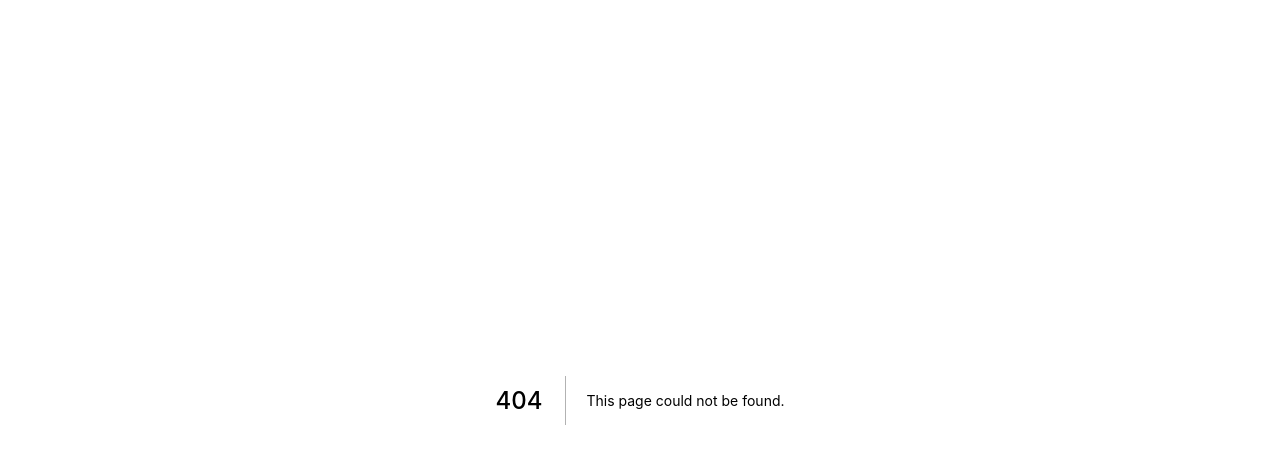
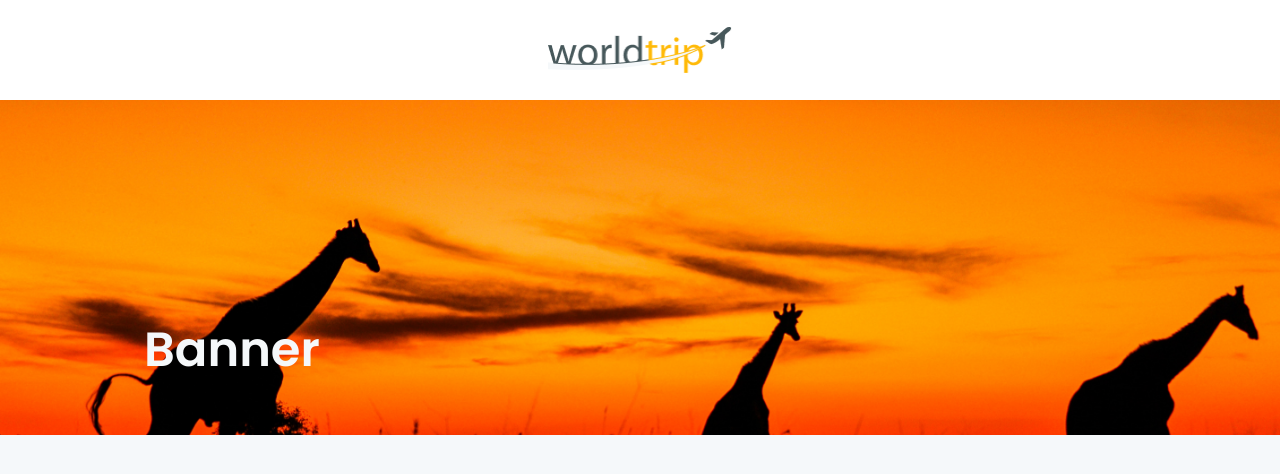
Before and after one commit to lemartins07/world-trip, a Next.js app: page /continent/africa in a window 1280 px wide. Before the commit this address had no page. Shown: the top 474 px of the page. Built offline with nearby package versions, Linux system fonts and the light colour scheme.

Commit message:
Banner content complete resolves #5

```diff
--- /dev/null
+++ b/src/components/ContinentBanner/index.tsx
@@ -0,0 +1,30 @@
+import { Flex, Heading } from '@chakra-ui/react';
+
+export function ContinentBanner() {
+  return (
+    <Flex
+      w="100%"
+      h={['163px', '250px', '250px', '335px']}
+      bgImage="url(/images/africa.jpg)"
+      backgroundPosition="center"
+      backgroundSize="cover"
+    >
+      <Flex
+        align={['center', 'center', 'center', 'flex-end']}
+        justifyContent={['center', 'center', 'center', 'flex-start']}
+        py={['', '14']}
+        px={['', '36']}
+        maxW="1160px"
+        w="100%"
+      >
+        <Heading
+          color="gray.100"
+          fontWeight="semibold"
+          fontSize={['3xl', '5xl']}
+        >
+          Banner
+        </Heading>
+      </Flex>
+    </Flex>
+  );
+}
--- a/src/components/Slider/index.tsx
+++ b/src/components/Slider/index.tsx
@@ -26,6 +26,7 @@ export function Slider() {
             image="/images/africa.jpg"
             title="África"
             subtitle="o continente mais quente"
+            url="africa"
           />
         </SwiperSlide>
         <SwiperSlide>
@@ -33,6 +34,7 @@ export function Slider() {
             image="/images/asia.jpg"
             title="Ásia"
             subtitle="o maior continente"
+            url="asia"
           />
         </SwiperSlide>
         <SwiperSlide>
@@ -40,6 +42,7 @@ export function Slider() {
             image="/images/europe.jpg"
             title="Europa"
             subtitle="o continente mais antigo"
+            url="europe"
           />
         </SwiperSlide>
       </Swiper>
--- /dev/null
+++ b/src/pages/continent/[slug].tsx
@@ -0,0 +1,16 @@
+import { Flex } from '@chakra-ui/react';
+import router from 'next/router';
+
+import { ContinentBanner } from '../../components/ContinentBanner';
+import { Header } from '../../components/Header';
+
+export default function Continent() {
+  //const { slug } = router.query;
+
+  return (
+    <Flex direction="column">
+      <Header />
+      <ContinentBanner />
+    </Flex>
+  );
+}
```
Also changed, not shown: src/components/Slider/SlideContent.tsx (+13 -2 lines).
